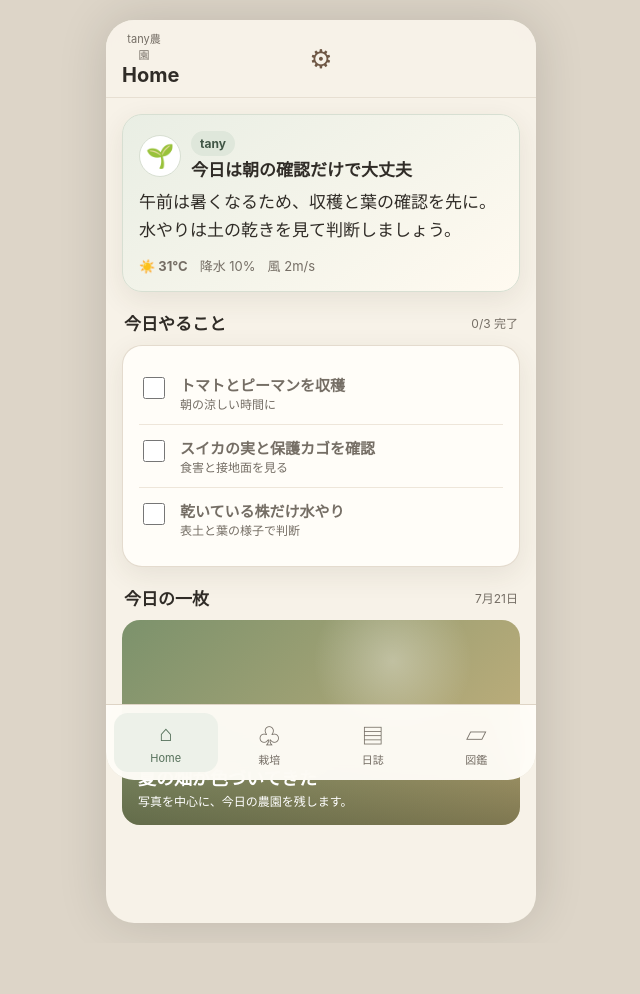
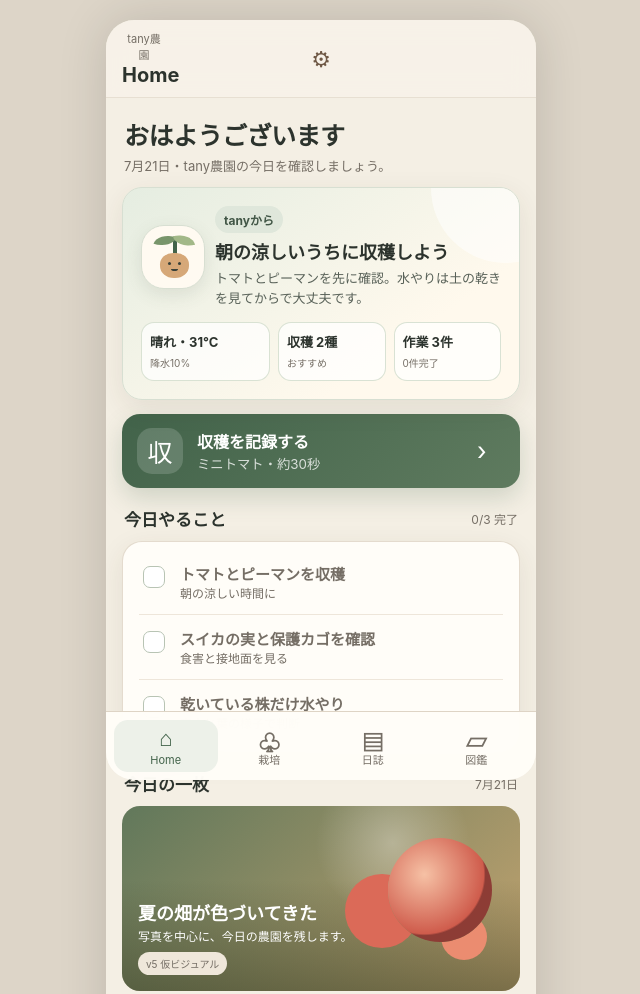
Before and after one commit to tany-aguri/tany-v4-demo, a plain HTML site: page index.html in a window 1280 px wide. Shown: the top 994 px of the page, without its empty margins (319-959 px from the left). Before the commit the page ends 943 px from the top, so only its background shows below. Drawn offline with Linux system fonts and the light colour scheme.

Commit message:
Add files via upload

```diff
--- a/app.js
+++ b/app.js
@@ -33,11 +33,17 @@ function render(){
 }
 function renderHome(){
   main.innerHTML=`
-    <section class="card tany-card"><div class="tany-head"><div class="avatar">🌱</div><div><span class="badge">tany</span><h2>今日は朝の確認だけで大丈夫</h2></div></div><p class="lead">午前は暑くなるため、収穫と葉の確認を先に。水やりは土の乾きを見て判断しましょう。</p><div class="weather-row"><b>☀️ 31℃</b><span>降水 10%</span><span>風 2m/s</span></div></section>
+    <section class="greeting"><h2>おはようございます</h2><p>7月21日・tany農園の今日を確認しましょう。</p></section>
+    <section class="card tany-card">
+      <div class="tany-head"><div class="mascot" aria-label="tany仮キャラクター"><i class="stem"></i><i class="leaf-a"></i><i class="leaf-b"></i><div class="face"><i class="smile"></i></div></div><div class="tany-copy"><span class="badge">tanyから</span><h2>朝の涼しいうちに収穫しよう</h2><p>トマトとピーマンを先に確認。水やりは土の乾きを見てからで大丈夫です。</p></div></div>
+      <div class="today-status"><div class="status-pill"><b>晴れ・31℃</b><span>降水10%</span></div><div class="status-pill"><b>収穫 2種</b><span>おすすめ</span></div><div class="status-pill"><b>作業 3件</b><span>${state.tasks.filter(Boolean).length}件完了</span></div></div>
+    </section>
+    <button id="quickHarvest" class="quick-action"><span class="qa-icon">収</span><span><strong>収穫を記録する</strong><small>ミニトマト・約30秒</small></span><span class="arrow">›</span></button>
     <div class="section-head"><h2>今日やること</h2><span class="tiny muted">${state.tasks.filter(Boolean).length}/3 完了</span></div>
-    <section class="card">${['トマトとピーマンを収穫','スイカの実と保護カゴを確認','乾いている株だけ水やり'].map((t,i)=>`<label class="task"><input type="checkbox" data-task="${i}" ${state.tasks[i]?'checked':''}><span><strong>${t}</strong><span>${i===0?'朝の涼しい時間に':i===1?'食害と接地面を見る':'表土と葉の様子で判断'}</span></span></label>`).join('')}</section>
+    <section class="card task-card">${['トマトとピーマンを収穫','スイカの実と保護カゴを確認','乾いている株だけ水やり'].map((t,i)=>`<label class="task"><input type="checkbox" data-task="${i}" ${state.tasks[i]?'checked':''}><span><strong>${t}</strong><span>${i===0?'朝の涼しい時間に':i===1?'食害と接地面を見る':'表土と葉の様子で判断'}</span></span></label>`).join('')}</section>
     <div class="section-head"><h2>今日の一枚</h2><span class="tiny muted">7月21日</span></div>
-    <section class="hero-photo"><div><strong>夏の畑が色づいてきた</strong><p>写真を中心に、今日の農園を残します。</p></div></section>`;
+    <section class="hero-photo"><div><strong>夏の畑が色づいてきた</strong><p>写真を中心に、今日の農園を残します。</p><span class="version-chip">v5 仮ビジュアル</span></div></section>`;
+  $('#quickHarvest').onclick=()=>{state.selectedCrop='tomato';state.harvestCount=3;navigate('harvest')};
   main.querySelectorAll('[data-task]').forEach(el=>el.onchange=()=>{state.tasks[+el.dataset.task]=el.checked;localStorage.setItem('tanyTasks',JSON.stringify(state.tasks));renderHome();toast('今日やることを更新しました')});
 }
 function renderCrops(){
@@ -62,7 +68,7 @@ function renderHarvest(){const c=crops[state.selectedCrop];main.innerHTML=`
   $('#saveHarvest').onclick=()=>{const rec={id:Date.now(),crop:state.selectedCrop,count:state.harvestCount,memo:$('#harvestMemo').value,date:'7月21日',footprint:''};state.journal.unshift(rec);localStorage.setItem('tanyJournal',JSON.stringify(state.journal));state.currentRecord=rec.id;navigate('footprint');};
 }
 function renderFootprint(){main.innerHTML=`
-  <section class="card"><div class="tany-head"><div class="avatar">👣</div><div><h2>足あとを添えますか？</h2><p class="tiny muted">任意です。書かなくても収穫記録は保存済みです。</p></div></div><div class="form-group" style="margin-top:18px"><label>一言</label><textarea id="footText" maxlength="80" placeholder="例：妻と一緒に収穫できた"></textarea></div><label class="tiny muted">候補から選ぶ</label><div class="chips" style="margin-top:8px">${['妻と収穫','今年初収穫','おすそ分け','雨上がり'].map(x=>`<button class="chip">${x}</button>`).join('')}</div></section>
+  <section class="card"><div class="tany-head"><div class="mascot" style="transform:scale(.72);transform-origin:left center"><i class="stem"></i><i class="leaf-a"></i><i class="leaf-b"></i><div class="face"><i class="smile"></i></div></div><div><h2>足あとを添えますか？</h2><p class="tiny muted">任意です。書かなくても収穫記録は保存済みです。</p></div></div><div class="form-group" style="margin-top:18px"><label>一言</label><textarea id="footText" maxlength="80" placeholder="例：妻と一緒に収穫できた"></textarea></div><label class="tiny muted">候補から選ぶ</label><div class="chips" style="margin-top:8px">${['妻と収穫','今年初収穫','おすそ分け','雨上がり'].map(x=>`<button class="chip">${x}</button>`).join('')}</div></section>
   <div class="button-row modal-actions"><button id="skipFoot" class="ghost">今は追加しない</button><button id="saveFoot" class="primary">足あとを保存</button></div>`;
   main.querySelectorAll('.chip').forEach(b=>b.onclick=()=>{main.querySelectorAll('.chip').forEach(x=>x.classList.remove('selected'));b.classList.add('selected');$('#footText').value=b.textContent});
   $('#skipFoot').onclick=()=>{toast('収穫記録を保存しました');navigate('journal',true)}; $('#saveFoot').onclick=()=>{const r=state.journal.find(x=>x.id===state.currentRecord);if(r)r.footprint=$('#footText').value.trim();localStorage.setItem('tanyJournal',JSON.stringify(state.journal));toast('足あとを保存しました');navigate('journal',true)};
--- a/index.html
+++ b/index.html
@@ -3,11 +3,12 @@
 <head>
   <meta charset="utf-8" />
   <meta name="viewport" content="width=device-width, initial-scale=1, viewport-fit=cover, maximum-scale=1" />
-  <meta name="theme-color" content="#F5F0E6" />
-  <title>tany農園 v4 デモ</title>
+  <meta name="theme-color" content="#F4EFE4" />
+  <title>tany農園 v5 デモ</title>
   <meta name="description" content="tany農園アプリの操作確認用デモ" />
   <meta name="robots" content="noindex,nofollow,noarchive" />
   <link rel="manifest" href="manifest.webmanifest" />
+  <link rel="icon" href="icon.svg" type="image/svg+xml" />
   <meta name="apple-mobile-web-app-capable" content="yes" />
   <meta name="apple-mobile-web-app-status-bar-style" content="default" />
   <meta name="apple-mobile-web-app-title" content="tany" />
@@ -16,22 +17,23 @@
 <body>
   <div id="app" class="app-shell">
     <div id="splash" class="splash" aria-label="起動画面">
-      <div class="sprout">🌱</div><h1>tany農園</h1><p>暮らしを育てる。</p>
+      <div class="brand-mark" aria-hidden="true"><span></span><i></i><b></b></div>
+      <h1>tany農園</h1><p>暮らしを育てる。</p>
     </div>
 
     <header id="appHeader" class="app-header hidden">
       <button id="backButton" class="icon-button hidden" aria-label="戻る">‹</button>
       <div><p id="eyebrow" class="eyebrow">tany農園</p><h1 id="pageTitle">Home</h1></div>
-      <button id="settingsButton" class="icon-button" aria-label="設定">⚙︎</button>
+      <button id="settingsButton" class="icon-button settings-icon" aria-label="設定">⚙︎</button>
     </header>
 
     <main id="main" class="main hidden" aria-live="polite"></main>
 
     <nav id="tabbar" class="tabbar hidden" aria-label="メインナビゲーション">
-      <button data-tab="home" class="tab active"><span>⌂</span><small>Home</small></button>
-      <button data-tab="crops" class="tab"><span>♧</span><small>栽培</small></button>
-      <button data-tab="journal" class="tab"><span>▤</span><small>日誌</small></button>
-      <button data-tab="library" class="tab"><span>▱</span><small>図鑑</small></button>
+      <button data-tab="home" class="tab active"><span class="nav-icon">⌂</span><small>Home</small></button>
+      <button data-tab="crops" class="tab"><span class="nav-icon">♧</span><small>栽培</small></button>
+      <button data-tab="journal" class="tab"><span class="nav-icon">▤</span><small>日誌</small></button>
+      <button data-tab="library" class="tab"><span class="nav-icon">▱</span><small>図鑑</small></button>
     </nav>
 
     <div id="toast" class="toast" role="status"></div>
--- a/styles.css
+++ b/styles.css
@@ -36,3 +36,29 @@ button,input,textarea,select{font:inherit} button{cursor:pointer}
 .toast{position:fixed;left:50%;bottom:100px;transform:translate(-50%,20px);z-index:30;background:#302c27;color:white;padding:11px 16px;border-radius:999px;font-size:13px;opacity:0;pointer-events:none;transition:.25s;white-space:nowrap}.toast.show{opacity:1;transform:translate(-50%,0)}
 .modal-actions{position:sticky;bottom:0;background:linear-gradient(transparent,var(--paper) 26%);padding-top:24px}
 @media(min-width:431px){body{padding:20px 0}.app-shell{min-height:calc(100dvh - 40px);border-radius:28px}.tabbar{bottom:20px;border-radius:0 0 28px 28px}.splash{top:20px;bottom:20px;min-height:auto;border-radius:28px}}
+
+/* v5 visual polish */
+:root{--paper:#f4efe4;--paper-2:#fffdf8;--leaf:#42634a;--leaf-2:#6f8d65;--clay:#c99765;--ink:#2c332d}
+body{color:var(--ink)}
+.brand-mark{position:relative;width:82px;height:82px;margin:0 auto 16px;border-radius:26px;background:#fffaf1;box-shadow:var(--shadow)}
+.brand-mark span{position:absolute;left:38px;top:23px;width:9px;height:43px;border-radius:99px;background:var(--leaf);transform:rotate(8deg)}
+.brand-mark i,.brand-mark b{position:absolute;width:34px;height:23px;background:var(--leaf-2);border-radius:100% 0 100% 0}
+.brand-mark i{left:15px;top:22px;transform:rotate(26deg)}.brand-mark b{right:11px;top:11px;transform:scaleX(-1) rotate(24deg);background:#a1b888}
+.settings-icon{font-size:22px}.nav-icon{display:grid;place-items:center;width:29px;height:25px;font-weight:700}
+.tab.active .nav-icon{transform:translateY(-1px)}
+.greeting{margin:2px 2px 12px}.greeting h2{margin:0;font-size:25px;letter-spacing:-.02em}.greeting p{margin:4px 0 0;color:var(--muted);font-size:13px}
+.tany-card{position:relative;overflow:hidden;padding:18px;background:linear-gradient(145deg,#e5ede1 0%,#fff9ed 72%)}
+.tany-card:after{content:"";position:absolute;width:150px;height:150px;border-radius:50%;right:-62px;top:-75px;background:rgba(255,255,255,.55)}
+.mascot{position:relative;flex:0 0 64px;width:64px;height:64px;border-radius:23px;background:#fffaf1;border:1px solid #d8dfd2;box-shadow:0 6px 18px rgba(75,94,70,.12)}
+.mascot .face{position:absolute;left:18px;top:27px;width:29px;height:25px;border-radius:45% 45% 48% 48%;background:#d6a878}
+.mascot .face:before,.mascot .face:after{content:"";position:absolute;top:9px;width:3px;height:3px;border-radius:50%;background:#394139}.mascot .face:before{left:8px}.mascot .face:after{right:8px}
+.mascot .stem{position:absolute;left:31px;top:10px;width:4px;height:20px;border-radius:9px;background:var(--leaf)}
+.mascot .leaf-a,.mascot .leaf-b{position:absolute;top:8px;width:20px;height:13px;border-radius:100% 0 100% 0;background:#78956b}.mascot .leaf-a{left:13px;transform:rotate(17deg)}.mascot .leaf-b{right:10px;transform:scaleX(-1) rotate(12deg);background:#a2b888}
+.mascot .smile{position:absolute;left:11px;top:14px;width:7px;height:4px;border-bottom:2px solid #394139;border-radius:50%}
+.tany-copy h2{font-size:18px;margin:5px 0 0}.tany-copy p{margin:4px 0 0;font-size:13px;line-height:1.55;color:#586158}
+.today-status{display:grid;grid-template-columns:1.2fr 1fr 1fr;gap:8px;margin-top:14px;position:relative;z-index:1}.status-pill{background:rgba(255,255,255,.72);border:1px solid rgba(211,221,205,.85);border-radius:13px;padding:9px 8px}.status-pill b{display:block;font-size:13px}.status-pill span{font-size:10px;color:var(--muted)}
+.quick-action{display:grid;grid-template-columns:48px 1fr 28px;align-items:center;gap:12px;text-align:left;border:0;background:linear-gradient(135deg,#42634a,#5f7b5f);color:white;border-radius:18px;padding:14px 15px;width:100%;box-shadow:0 10px 24px rgba(66,99,74,.2);margin-bottom:14px}.quick-action .qa-icon{width:46px;height:46px;border-radius:15px;background:rgba(255,255,255,.16);display:grid;place-items:center;font-size:25px}.quick-action strong{display:block;font-size:16px}.quick-action small{opacity:.78}.quick-action .arrow{font-size:25px}
+.task-card{padding:8px 16px}.task{padding:13px 0}.task input{appearance:none;border:1.5px solid #b8c4b4;border-radius:7px;background:white;position:relative}.task input:checked{background:var(--leaf);border-color:var(--leaf)}.task input:checked:after{content:"✓";position:absolute;color:white;font-size:15px;font-weight:800;left:4px;top:-1px}
+.hero-photo{background:linear-gradient(135deg,#61785b,#c2a36f);height:185px}.hero-photo:after{content:"";position:absolute;width:104px;height:104px;border-radius:50%;right:28px;top:32px;background:radial-gradient(circle at 35% 35%,#f6c1a5,#cf5c4c 62%,#8d3c35 64%);box-shadow:-58px 21px 0 -15px #db6a58,24px 47px 0 -29px #eb8c70}
+.hero-photo div{z-index:2;max-width:70%}
+.version-chip{display:inline-flex;margin-top:8px;padding:4px 8px;border-radius:999px;background:#efe7da;color:var(--muted);font-size:10px}
--- a/sw.js
+++ b/sw.js
@@ -1,4 +1,4 @@
-const CACHE = 'tany-v4-demo-1';
+const CACHE = 'tany-v5-demo-1';
 const ASSETS = ['./', './index.html', './styles.css', './app.js', './manifest.webmanifest'];
 self.addEventListener('install', event => {
   event.waitUntil(caches.open(CACHE).then(cache => cache.addAll(ASSETS)));
```
Also changed, not shown: icon.svg (added), manifest.webmanifest, 1 other file.
